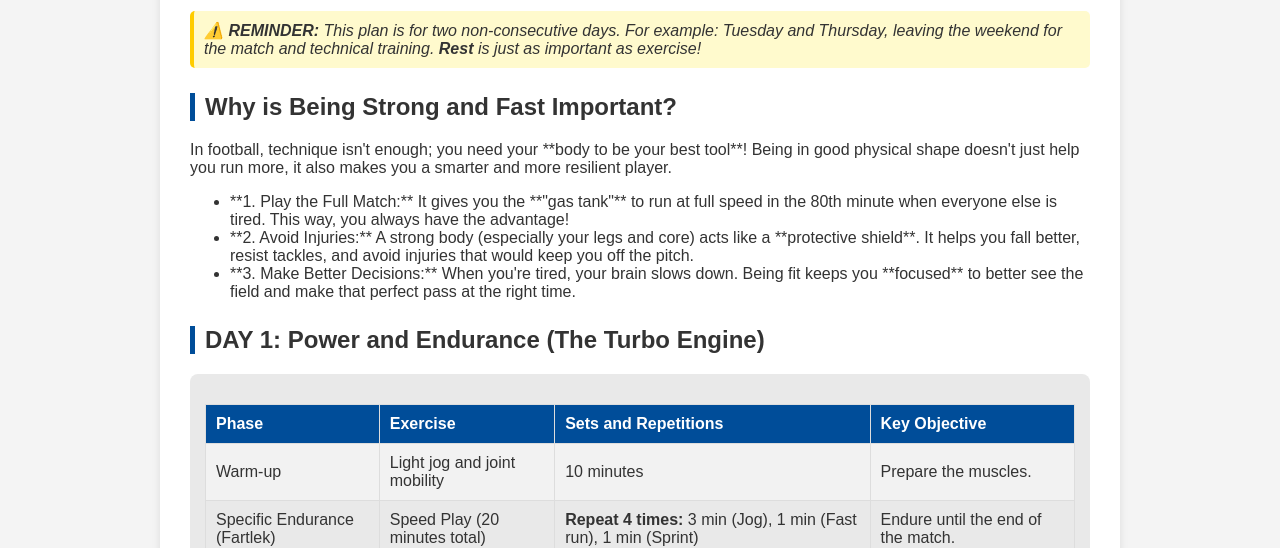
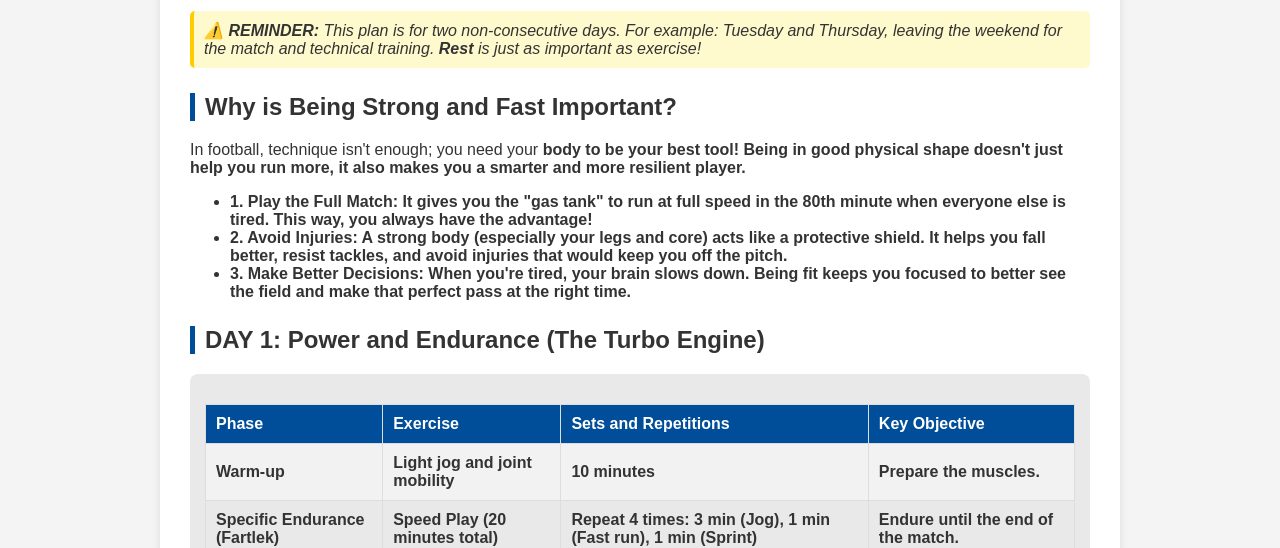
Before and after one commit to cibergeorge/Football_career, a plain HTML site: page en/index.html in a window 1280 px wide. Shown: the part 259-807 px from the top of the page. Drawn offline with Linux system fonts and the light colour scheme.

Commit message:
Update index.html

```diff
--- a/en/index.html
+++ b/en/index.html
@@ -88,11 +88,11 @@
         </div>
         <div class="section">
             <h2>Why is Being Strong and Fast Important?</h2>
-            <p>In football, technique isn't enough; you need your **body to be your best tool**! Being in good physical shape doesn't just help you run more, it also makes you a smarter and more resilient player.</p>
+            <p>In football, technique isn't enough; you need your <strong>body to be your best tool<strong>! Being in good physical shape doesn't just help you run more, it also makes you a smarter and more resilient player.</p>
             <ul>
-                <li>**1. Play the Full Match:** It gives you the **"gas tank"** to run at full speed in the 80th minute when everyone else is tired. This way, you always have the advantage!</li>
-                <li>**2. Avoid Injuries:** A strong body (especially your legs and core) acts like a **protective shield**. It helps you fall better, resist tackles, and avoid injuries that would keep you off the pitch.</li>
-                <li>**3. Make Better Decisions:** When you're tired, your brain slows down. Being fit keeps you **focused** to better see the field and make that perfect pass at the right time.</li>
+                <li><strong>1. Play the Full Match:<strong> It gives you the <strong>"gas tank"<strong> to run at full speed in the 80th minute when everyone else is tired. This way, you always have the advantage!</li>
+                <li><strong>2. Avoid Injuries:<strong> A strong body (especially your legs and core) acts like a <strong>protective shield<strong>. It helps you fall better, resist tackles, and avoid injuries that would keep you off the pitch.</li>
+                <li><strong>3. Make Better Decisions:<strong> When you're tired, your brain slows down. Being fit keeps you <strong>focused<strong> to better see the field and make that perfect pass at the right time.</li>
             </ul>
         </div>
 
```
